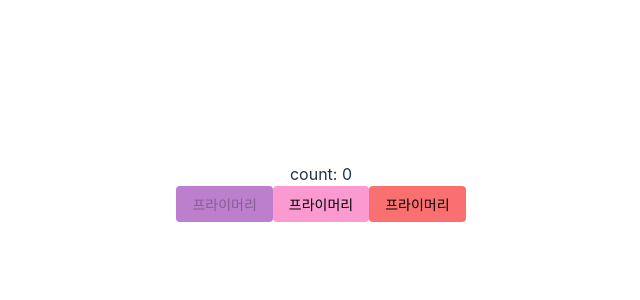
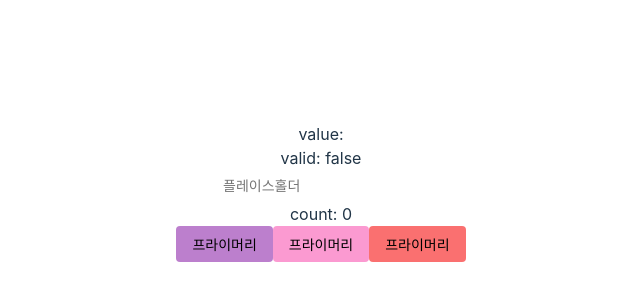
Before and after one commit to KumJungMin/i-todo, a React (Vite) app: page / in a window 1280 px wide. Shown: the part 208-508 px from the top of the page, without its empty margins (319-959 px from the left). Built offline with nearby package versions, Linux system fonts and the light colour scheme.

Commit message:
feat: 재사용 input 예시 사용

```diff
--- a/src/App.tsx
+++ b/src/App.tsx
@@ -1,18 +1,31 @@
 import { useState } from 'react';
 import './App.css';
 import Button from './components/Button';
+import Input from './components/Input';
 
 function App() {
   const [count, setCount] = useState(0);
+  const [inputEmits, setInputEmits] = useState({ value: '', valid: false });
 
   function handleCount() {
     setCount(count + 1);
   }
 
+  function getInput(inputObject: { value: string; valid: boolean }) {
+    setInputEmits((prev) => ({
+      ...prev,
+      value: inputObject.value,
+      valid: inputObject.valid,
+    }));
+  }
+
   return (
     <div>
+      <div>value: {inputEmits.value}</div>
+      <div>valid: {String(inputEmits.valid)}</div>
+      <Input placeholder="플레이스홀더" regexp="ONLY_TEXT" getInputValue={(v) => getInput(v)} />
       <div>count: {count}</div>
-      <Button.Primary label="프라이머리" onClick={() => handleCount} disabled />
+      <Button.Primary label="프라이머리" onClick={() => handleCount} />
       <Button.Secondary label="프라이머리" onClick={() => handleCount} />
       <Button.Danger label="프라이머리" onClick={() => handleCount} />
     </div>
```
